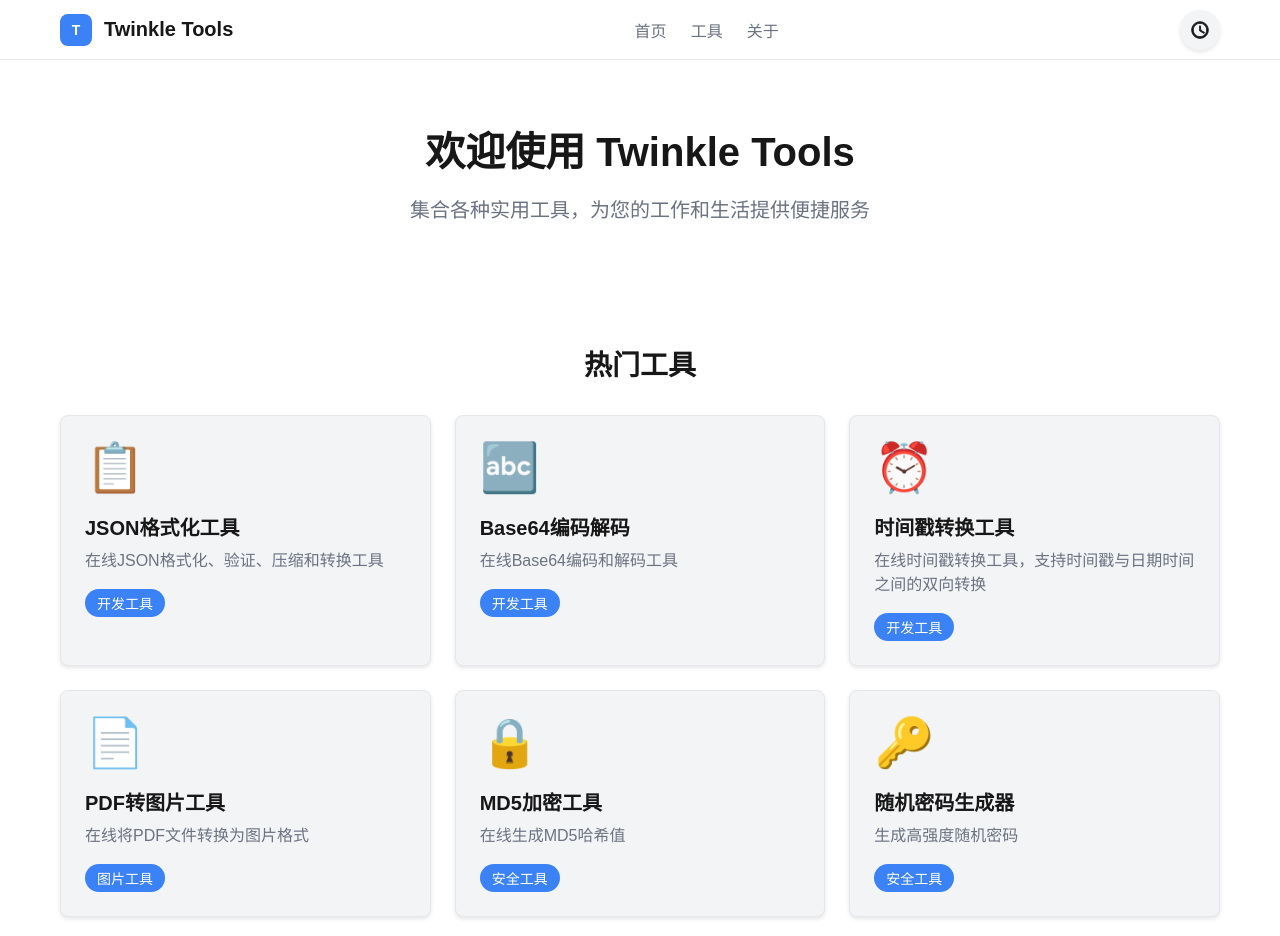
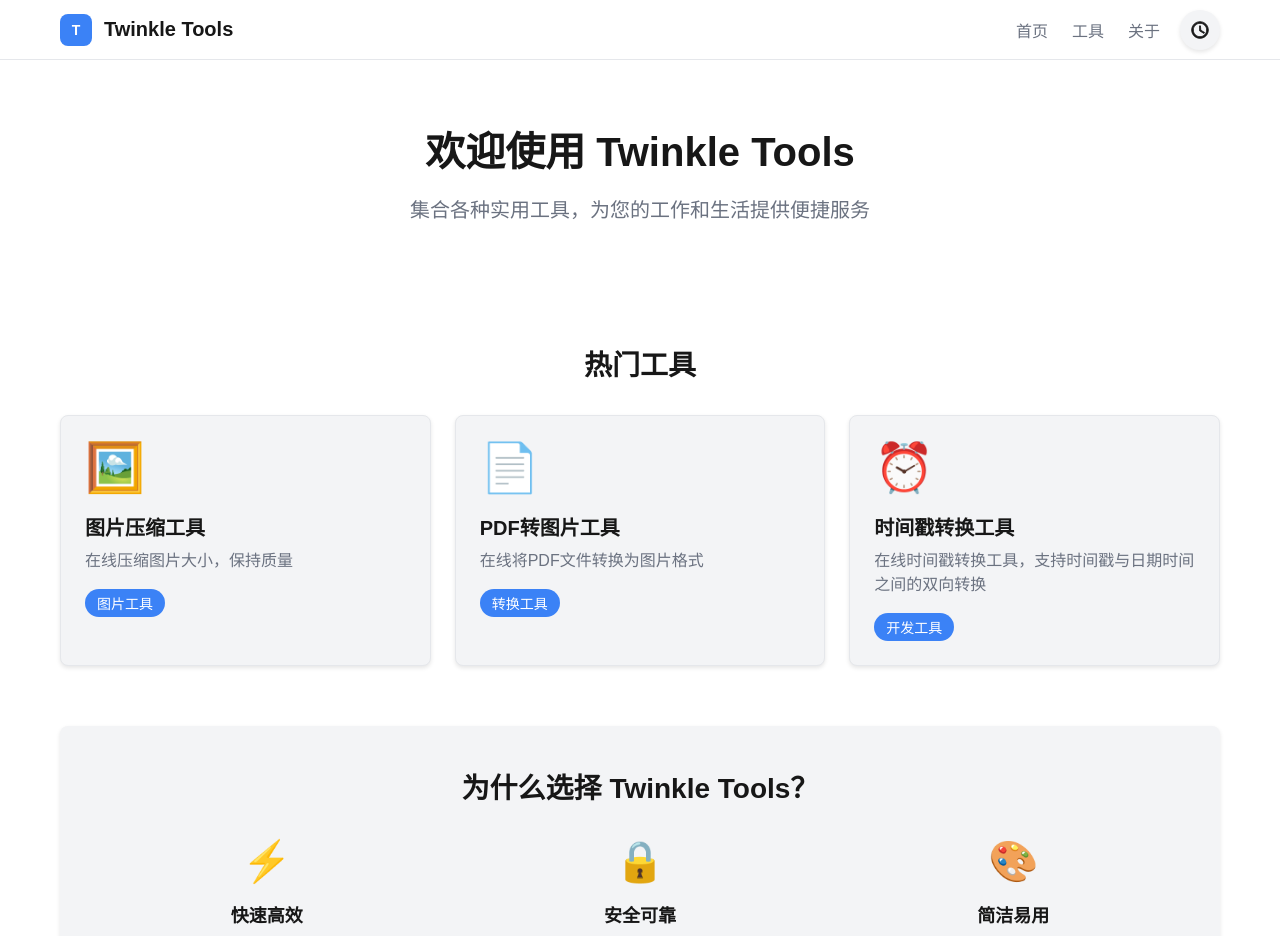
Before and after one commit to TayeShi/twinkle-tools-web, a Next.js app: page / in a window 1280 px wide. Shown: the top 936 px of the page. Built offline with nearby package versions, Linux system fonts and the light colour scheme.

Commit message:
feat(header): 重构头部布局并添加右侧容器样式
调整头部组件结构，将导航和主题切换按钮包裹在新的header-right容器中
添加对应的CSS样式，设置flex布局和间距
同时更新首页工具列表数据，移除部分工具并调整顺序

```diff
--- a/app/page.tsx
+++ b/app/page.tsx
@@ -13,18 +13,18 @@
 // 模拟工具数据
 const tools: Tool[] = [
   {
-    id: "json-formatter",
-    name: "JSON格式化工具",
-    description: "在线JSON格式化、验证、压缩和转换工具",
-    icon: "📋",
-    category: "开发工具"
+    id: "image-compressor",
+    name: "图片压缩工具",
+    description: "在线压缩图片大小，保持质量",
+    icon: "🖼️",
+    category: "图片工具"
   },
   {
-    id: "base64-encoder",
-    name: "Base64编码解码",
-    description: "在线Base64编码和解码工具",
-    icon: "🔤",
-    category: "开发工具"
+    id: "pdf-to-image",
+    name: "PDF转图片工具",
+    description: "在线将PDF文件转换为图片格式",
+    icon: "📄",
+    category: "转换工具"
   },
   {
     id: "timestamp",
@@ -33,41 +33,41 @@
     icon: "⏰",
     category: "开发工具"
   },
-  {
-    id: "pdf-to-image",
-    name: "PDF转图片工具",
-    description: "在线将PDF文件转换为图片格式",
-    icon: "📄",
-    category: "图片工具"
-  },
-  {
-    id: "md5-generator",
-    name: "MD5加密工具",
-    description: "在线生成MD5哈希值",
-    icon: "🔒",
-    category: "安全工具"
-  },
-  {
-    id: "random-password",
-    name: "随机密码生成器",
-    description: "生成高强度随机密码",
-    icon: "🔑",
-    category: "安全工具"
-  },
-  {
-    id: "image-compressor",
-    name: "图片压缩工具",
-    description: "在线压缩图片大小，保持质量",
-    icon: "🖼️",
-    category: "图片工具"
-  },
-  {
-    id: "url-shortener",
-    name: "URL短链接生成器",
-    description: "将长URL转换为短链接",
-    icon: "🔗",
-    category: "网络工具"
-  }
+  // {
+  //   id: "json-formatter",
+  //   name: "JSON格式化工具",
+  //   description: "在线JSON格式化、验证、压缩和转换工具",
+  //   icon: "📋",
+  //   category: "开发工具"
+  // },
+  // {
+  //   id: "base64-encoder",
+  //   name: "Base64编码解码",
+  //   description: "在线Base64编码和解码工具",
+  //   icon: "🔤",
+  //   category: "开发工具"
+  // },
+  // {
+  //   id: "md5-generator",
+  //   name: "MD5加密工具",
+  //   description: "在线生成MD5哈希值",
+  //   icon: "🔒",
+  //   category: "安全工具"
+  // },
+  // {
+  //   id: "random-password",
+  //   name: "随机密码生成器",
+  //   description: "生成高强度随机密码",
+  //   icon: "🔑",
+  //   category: "安全工具"
+  // },
+  // {
+  //   id: "url-shortener",
+  //   name: "URL短链接生成器",
+  //   description: "将长URL转换为短链接",
+  //   icon: "🔗",
+  //   category: "网络工具"
+  // }
 ];
 
 export default function Home() {
--- a/components/Header.scss
+++ b/components/Header.scss
@@ -15,6 +15,12 @@
   display: flex;
   justify-content: space-between;
   align-items: center;
+}
+
+.header-right {
+  display: flex;
+  align-items: center;
+  gap: 20px;
 }
 
 .logo {
--- a/components/Header.tsx
+++ b/components/Header.tsx
@@ -133,6 +133,7 @@
           <h1 className="logo-text">Twinkle Tools</h1>
         </Link>
 
+        <div className="header-right" ref={menuRef}>
           <nav className="nav">
             <Link
               href="/"
@@ -154,7 +155,7 @@
             </Link>
           </nav>
 
-        <div className="theme-toggle-container" ref={menuRef}>
+          <div className="theme-toggle-container">
           <button
             onClick={toggleMenu}
             className="theme-toggle"
@@ -186,6 +187,7 @@
           )}
         </div>
       </div>
+    </div>
   </header>
   );
 };
```
Lines whose indentation alone changed are shown as unchanged.
